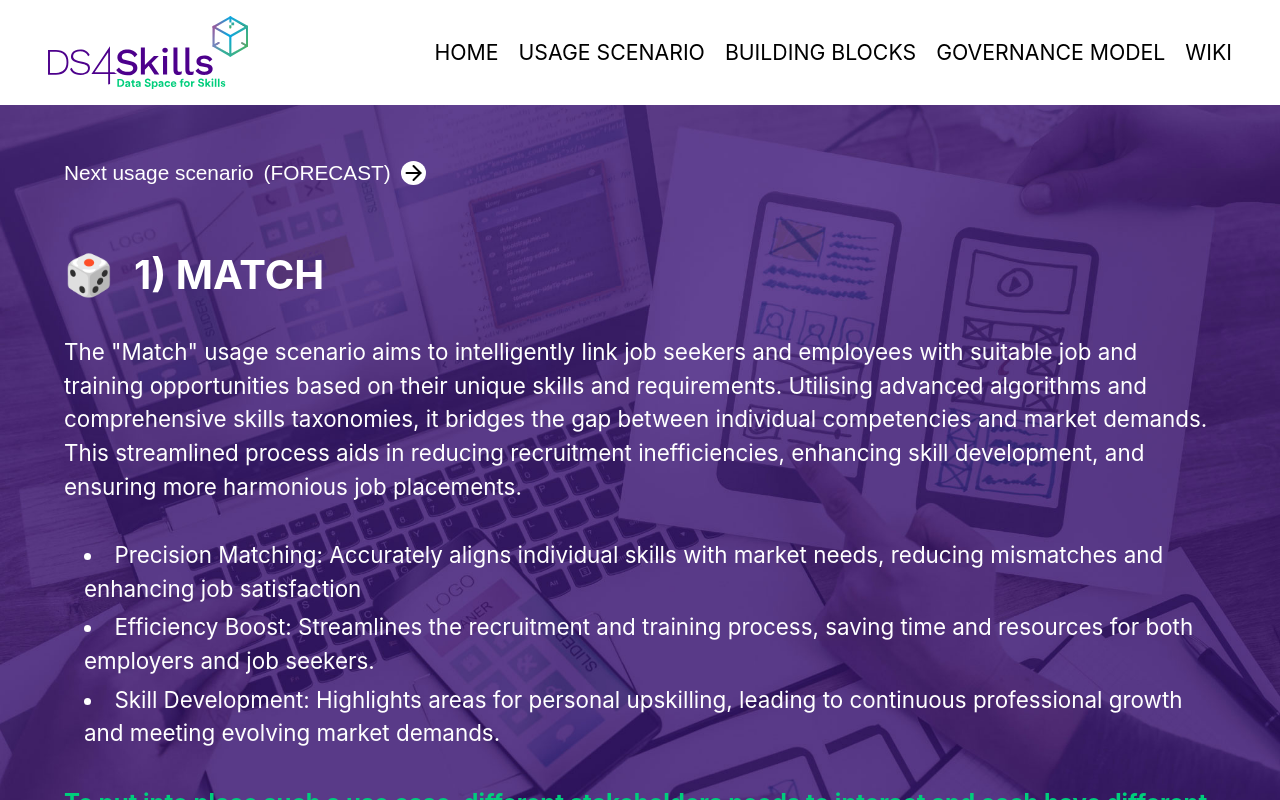
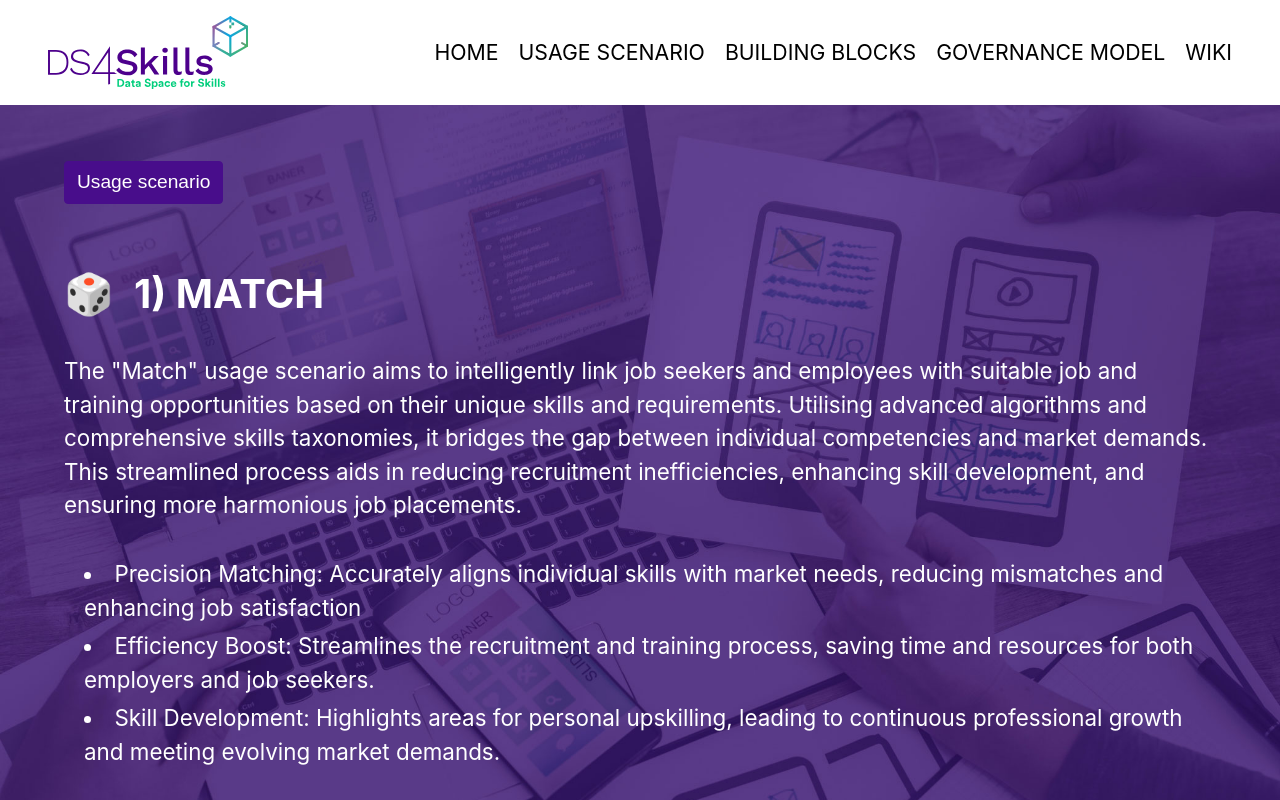
Before and after one commit to VisionsOfficial/ds4s-blueprint, a React (Vite) app: page /use-cases/match in a window 1280 px wide. Shown: the top 800 px of the page. Built offline with nearby package versions, Linux system fonts and the light colour scheme.

Commit message:
feat: add dropdown to navigate between all usage scenario

```diff
--- /dev/null
+++ b/src/components/atoms/Dropdowns/Dropdown/Dropdown.module.scss
@@ -0,0 +1,70 @@
+@use "../../../../shared/styles/index" as *;
+
+.Dropdown {
+  position: relative;
+  .button {
+    display: inline-block;
+    font-weight: 400;
+    text-align: center;
+    white-space: nowrap;
+    vertical-align: middle;
+    user-select: none;
+    border: 1px solid transparent;
+    padding: 0.375rem 0.75rem !important;
+    font-size: 1.2rem;
+    line-height: 1.5;
+    border-radius: 0.25rem;
+    transition: color 0.15s ease-in-out, background-color 0.15s ease-in-out,
+      border-color 0.15s ease-in-out, box-shadow 0.15s ease-in-out;
+    color: $white;
+    background-color: $primary;
+    border-color: $primary;
+    cursor: pointer;
+
+    &:hover {
+      color: $white;
+      background-color: darken($primary, 10%);
+      border-color: darken($primary, 10%);
+    }
+  }
+
+  &Content {
+    position: absolute;
+    top: 100%;
+    left: 0;
+    z-index: 1000;
+    float: left;
+    min-width: 10rem;
+    padding: 0.5rem 0 !important;
+    margin: 0.125rem 0 0 !important;
+    font-size: 1rem;
+    color: #212529;
+    text-align: left;
+    list-style: none !important;
+    background-color: #fff;
+    background-clip: padding-box;
+    border: 1px solid rgba(0, 0, 0, 0.15);
+    border-radius: 0.25rem;
+
+    .item {
+      display: block;
+      width: 100%;
+      padding: 0.25rem 1.5rem;
+      font-size: 1rem;
+      clear: both;
+      font-weight: 400;
+      color: #212529;
+      text-align: inherit;
+      white-space: nowrap;
+      background-color: transparent;
+      border: 0;
+
+      &:hover,
+      &:focus {
+        color: $white;
+        text-decoration: none;
+        background-color: $primary;
+      }
+    }
+  }
+}
--- /dev/null
+++ b/src/components/atoms/Dropdowns/Dropdown/Dropdown.tsx
@@ -0,0 +1,63 @@
+import { PropsWithChildren, useEffect, useRef, useState } from "react";
+import Styles from "./Dropdown.module.scss";
+import { Link } from "react-router-dom";
+
+type DropdownProps = {
+  text: string;
+  options: {
+    name: string;
+    url: string;
+    navigate?: string;
+  }[];
+};
+
+export const Dropdown = ({
+  text = "",
+  options,
+}: PropsWithChildren<DropdownProps>) => {
+  const [isOpen, setIsOpen] = useState(false);
+  const dropdownRef = useRef<HTMLDivElement>(null);
+
+  const toggleDropdown = () => {
+    setIsOpen(!isOpen);
+  };
+
+  const handleClickOutside = (event: MouseEvent) => {
+    if (
+      dropdownRef.current &&
+      !dropdownRef.current.contains(event.target as Node)
+    ) {
+      setIsOpen(false);
+    }
+  };
+
+  useEffect(() => {
+    window.addEventListener("click", handleClickOutside);
+    return () => {
+      window.removeEventListener("click", handleClickOutside);
+    };
+  }, []);
+
+  return (
+    <div ref={dropdownRef} className={`${Styles.Dropdown}`}>
+      <button onClick={toggleDropdown} className={Styles.button}>
+        {text}
+      </button>
+      {isOpen && (
+        <ul className={Styles.DropdownContent}>
+          {options.map((option, index) => (
+            <li key={index}>
+              <Link
+                to={option.url}
+                className={Styles.item}
+                onClick={toggleDropdown}
+              >
+                {option.name}
+              </Link>
+            </li>
+          ))}
+        </ul>
+      )}
+    </div>
+  );
+};
--- a/src/components/molecules/Banners/UseCaseBanner/UseCaseBanner.tsx
+++ b/src/components/molecules/Banners/UseCaseBanner/UseCaseBanner.tsx
@@ -5,6 +5,7 @@ import { UseCase } from "../../../../types";
 import { APP_LINKS } from "../../../../utils/appLinks";
 import { Button } from "../../../atoms/Buttons/Button/Button";
 import { useNavigate } from "react-router-dom";
+import { Dropdown } from "../../../atoms/Dropdowns/Dropdown/Dropdown";
 
 type UseCaseBannerProps = {
   useCase: UseCase | string;
@@ -109,7 +110,14 @@ export const UseCaseBanner = ({
     <SectionContainer variantColor="primary" className={Styles.bgImage}>
       <div className={Styles.UseCaseBanner}>
         <div className={Styles.nav}>
-          {contentBanner?.links?.prev && (
+          <Dropdown
+            text="Usage scenario"
+            options={[
+              { name: `Match`, url: APP_LINKS.useCases + "/match" },
+              { name: "Forecast", url: APP_LINKS.useCases + "/forecast" },
+            ]}
+          />
+          {/* {contentBanner?.links?.prev && (
             <Button
               variantBgColor="transparent"
               onClick={() => {
@@ -135,7 +143,7 @@ export const UseCaseBanner = ({
               Next usage scenario{" "}
               <span>({contentBanner?.links.next.name})</span>
             </Button>
-          )}
+          )} */}
         </div>
 
         <header>
```
